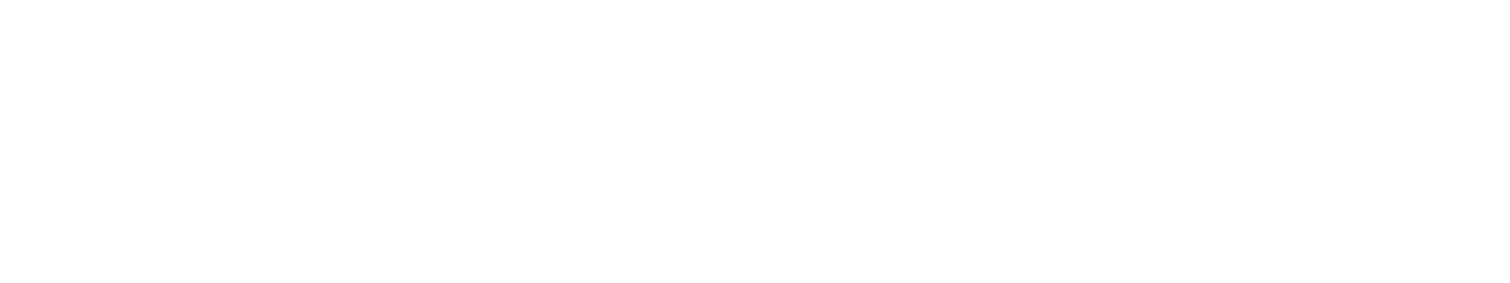
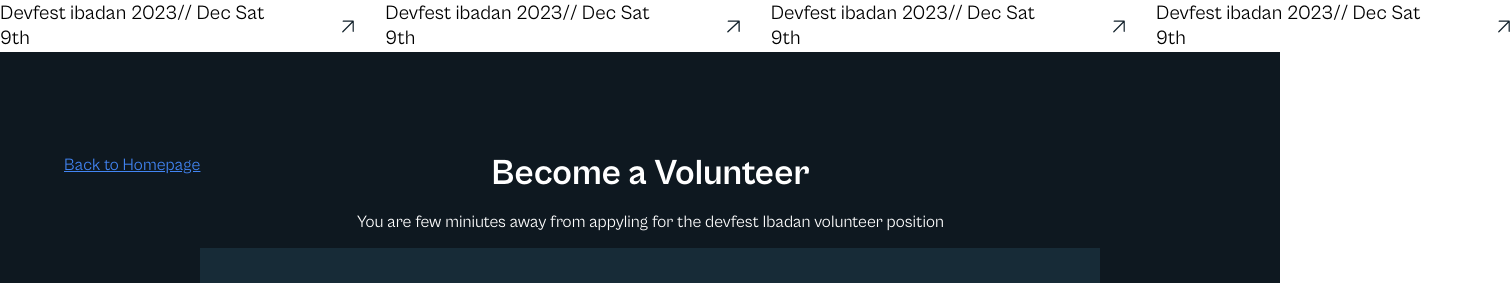
Before and after one commit to gdg-ibadan01/devfest-ibadan-2023, a Next.js app: page /volunteer in a window 1280 px wide. Before the commit this address had no page. Shown: the top 283 px of the page, 1510 px wide, since content can reach past the window. Built offline with nearby package versions, Linux system fonts and the light colour scheme.

Commit message:
feat: volunteers page added

```diff
--- /dev/null
+++ b/src/app/component/BackButton/index.tsx
@@ -0,0 +1,12 @@
+import React from 'react'
+import Styles from './styles.module.scss'
+
+const BackButton = () => {
+  return (
+    <div className={Styles.container}>
+        <a href="/" className={Styles.link}>Back to Homepage</a>
+    </div>
+  )
+}
+
+export default BackButton
--- /dev/null
+++ b/src/app/component/BackButton/styles.module.scss
@@ -0,0 +1,8 @@
+.container {
+    width: auto;
+    .link{
+        color: #4285F4;
+        text-decoration: underline;
+        font-size: 17px;
+    }
+}
--- a/src/app/component/Header/index.tsx
+++ b/src/app/component/Header/index.tsx
@@ -1,9 +1,24 @@
+import React from "react";
+import Image from "next/image";
+import Styles from "./styles.module.scss";
+import arrowIcon from '../../../assets/svgs/diagonal-arrow.svg'
+
 const Header = () => {
+  const headerTexts = [1,2,3,4]
   return (
-    <>
-      <h1>Header Component</h1>
-    </>
+    <header className={Styles.container}>
+      {headerTexts.map((item, index) => <HeaderItem />)}
+    </header>
   );
 };
 
 export default Header;
+
+export const HeaderItem = () => {
+  return (
+    <div className={Styles.headerItem}>
+      <p className={Styles.headerText}>Devfest ibadan 2023// Dec Sat 9th</p>
+      <Image src={arrowIcon} alt='diagonal arrow icon' className={Styles.headerIcon} />
+    </div>
+  );
+}
--- /dev/null
+++ b/src/app/component/Header/styles.module.scss
@@ -0,0 +1,35 @@
+.container{
+    width: 118%;
+    height: 52px;
+    background-color: white;
+    display: flex;
+    align-items: center;
+    justify-content: center;
+    overflow-x: hidden;
+    gap: 31px;
+
+    // @media screen and (max-width: 768px) {
+    //    width: 410%;
+    // }
+}
+
+ .headerItem {
+     width: 379px;
+     display: flex;
+     align-items: center;
+     flex-direction: row;
+     gap: 61px;
+
+     @media screen and (max-width: 768px) {
+         gap: 30px;
+     }
+
+     .headerIcon {
+         width: 13px;
+         height: 13px;
+     }
+
+     .headerText {
+         font-size: 20px;
+     }
+ }
--- /dev/null
+++ b/src/app/volunteer/VolunteerForm/VolunteerForm.tsx
@@ -0,0 +1,25 @@
+import React from 'react'
+import Styles from './styles.module.scss'
+
+const VolunteerForm = () => {
+  return (
+      <div className={Styles.parentContainer}>
+          <FormHeader />
+          <div className={Styles.formContainer}>
+              <iframe src="https://docs.google.com/forms/d/e/1FAIpQLScJTH6FxLc-ehff9cTIOQJjg7p33t8te9WNnSBjw-stKsAh8Q/viewform?embedded=true" className={Styles.form}>Loading…</iframe>
+          </div>
+      </div>
+  )
+}
+
+export default VolunteerForm
+
+
+export const FormHeader = () => {
+    return (
+        <div className={Styles.formHeaderContainer}>
+            <h2 className={Styles.headerText}>Become a Volunteer</h2>
+            <p className={Styles.headerSubText}>You are few miniutes away from appyling for the devfest Ibadan volunteer position</p>
+        </div>
+    );
+}
--- /dev/null
+++ b/src/app/volunteer/VolunteerForm/styles.module.scss
@@ -0,0 +1,63 @@
+.parentContainer{
+    width: 900px;
+    height: auto;
+
+     .formContainer{
+        background-color: #172B37;
+        width: 100%;
+        height: 700px;
+        padding: 40px 0;
+        overflow-y: hidden;
+        display: flex;
+        align-items: center;
+        justify-content: center;
+    }
+
+    .form{
+        width: 700px;
+        height: 600px;
+        overflow-y: auto;
+        margin: auto;
+        border: none;
+    }
+
+     @media only screen and (min-width: 250px) and (max-width: 480px) {
+        width: 350px;
+    }
+
+    @media only screen and (min-width: 480px) and (max-width: 768px) {
+        width: 400px;
+    }
+    @media only screen and (min-width: 768px) and (max-width: 900px) {
+        width: 550px;
+    }
+
+}
+
+.formHeaderContainer {
+    width: 100%;
+    color: white;
+    text-align: center;
+
+    .headerText{
+        margin-bottom: 15px;
+        font-size: 36px;
+    }
+
+    .headerSubText{
+        font-size: 17px;
+        margin-bottom: 15px;
+    }
+
+    @media screen and (max-width: 768px) {
+        margin: 30px auto;
+
+        .headerText{
+            font-size: 30px;
+        }
+
+        .headerSubText{
+            font-size: 16px;
+        }
+    }
+}
--- /dev/null
+++ b/src/app/volunteer/page.tsx
@@ -0,0 +1,23 @@
+"use client"
+import React from 'react'
+import BackButton from '../component/BackButton'
+import Header from '../component/Header'
+import Styles from './styles.module.scss'
+import VolunteerForm from './VolunteerForm/VolunteerForm'
+import Footer from '../component/Footer'
+
+
+const page = () => {
+  return (
+    <div className={Styles.container}>
+        <Header />
+        <div className={Styles.content}>
+          <BackButton />
+          <VolunteerForm />
+        </div>
+        <Footer />
+    </div>
+  )
+}
+
+export default page
--- /dev/null
+++ b/src/app/volunteer/styles.module.scss
@@ -0,0 +1,21 @@
+.container{
+    width: 100%;
+    height: auto;
+    background-color: hsl(205, 40%, 9%);
+
+    .content{
+        width: 90%;
+        margin: auto;
+        height: 100%;
+        display: flex;
+        flex-direction: row;
+        align-items: flex-start;
+        margin: 100px auto;
+
+        @media screen and (max-width: 768px) {
+            flex-direction: column;
+            margin: 50px auto;
+
+        }
+    }
+}
```
Also changed, not shown: src/app/component/EventDate/index.tsx (+10 -0 lines), src/app/component/EventDate/styles.module.scss (+15 -0 lines), src/app/component/Header/styles.scss (deleted).
